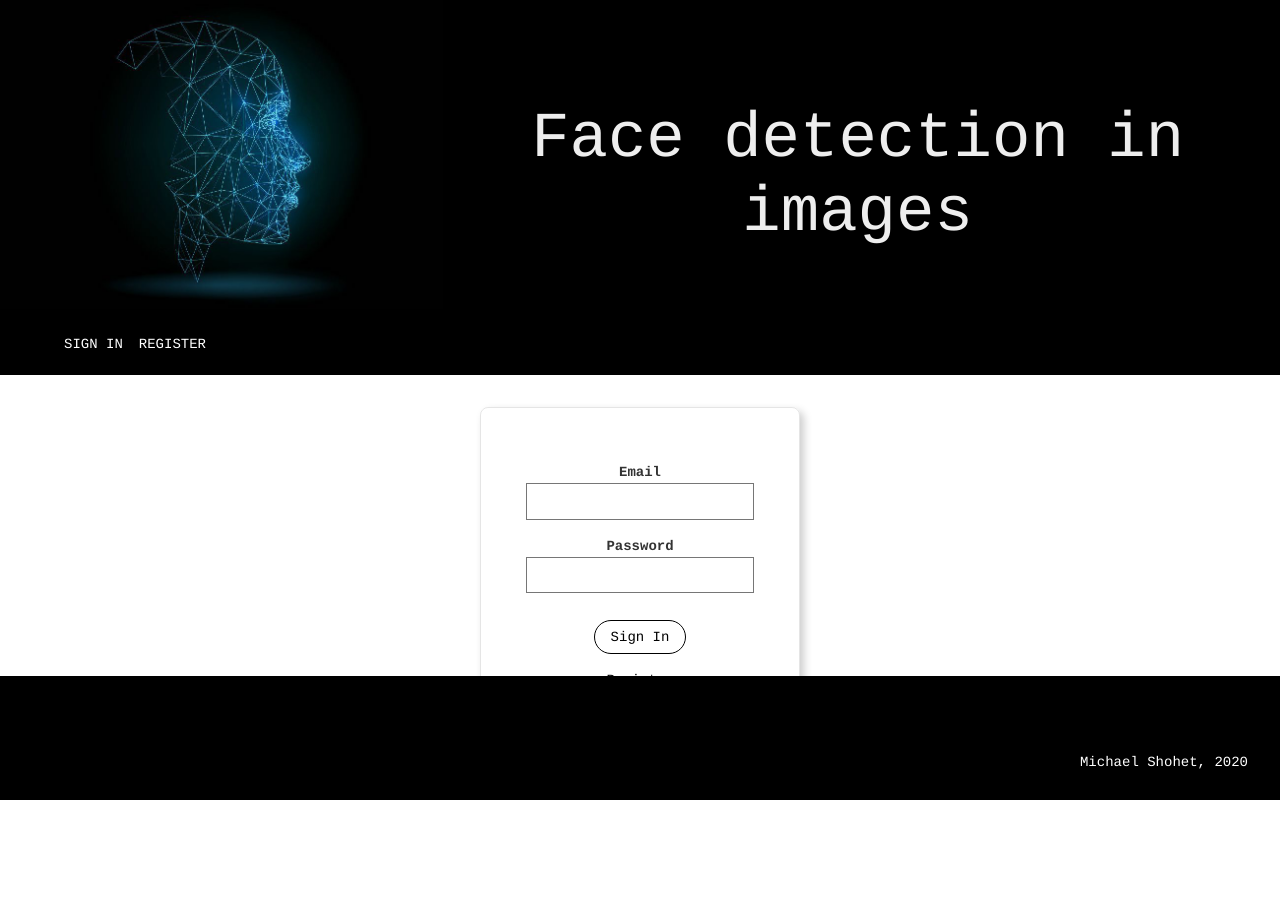
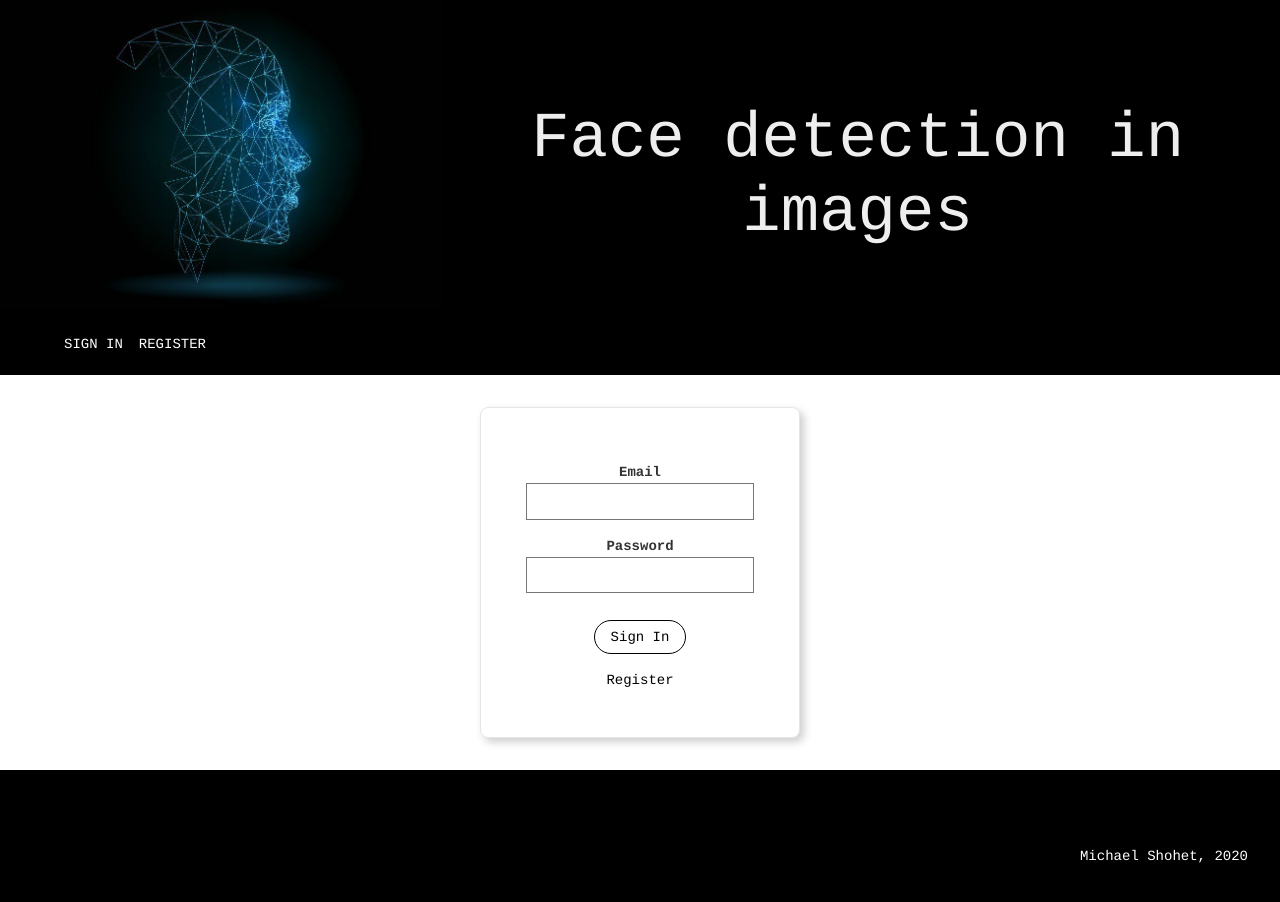
Before and after one commit to mlshohet/face-detection, a React (Create React App) app: page / in a window 1280 px wide. Shown: the top 902 px of the page. Before the commit the page ends 800 px from the top, so only its background shows below. Built offline with nearby package versions, Linux system fonts and the light colour scheme.

Commit message:
footer change

```diff
--- a/src/index.css
+++ b/src/index.css
@@ -15,8 +15,8 @@ code {
 
 .footer {
 	margin-top: 1rem;
-	padding: 1rem;
-	position: fixed;
+	padding: 2rem;
+	position: relative;
 	bottom: 0;
 	left: 0;
 	width: 100%;
```
